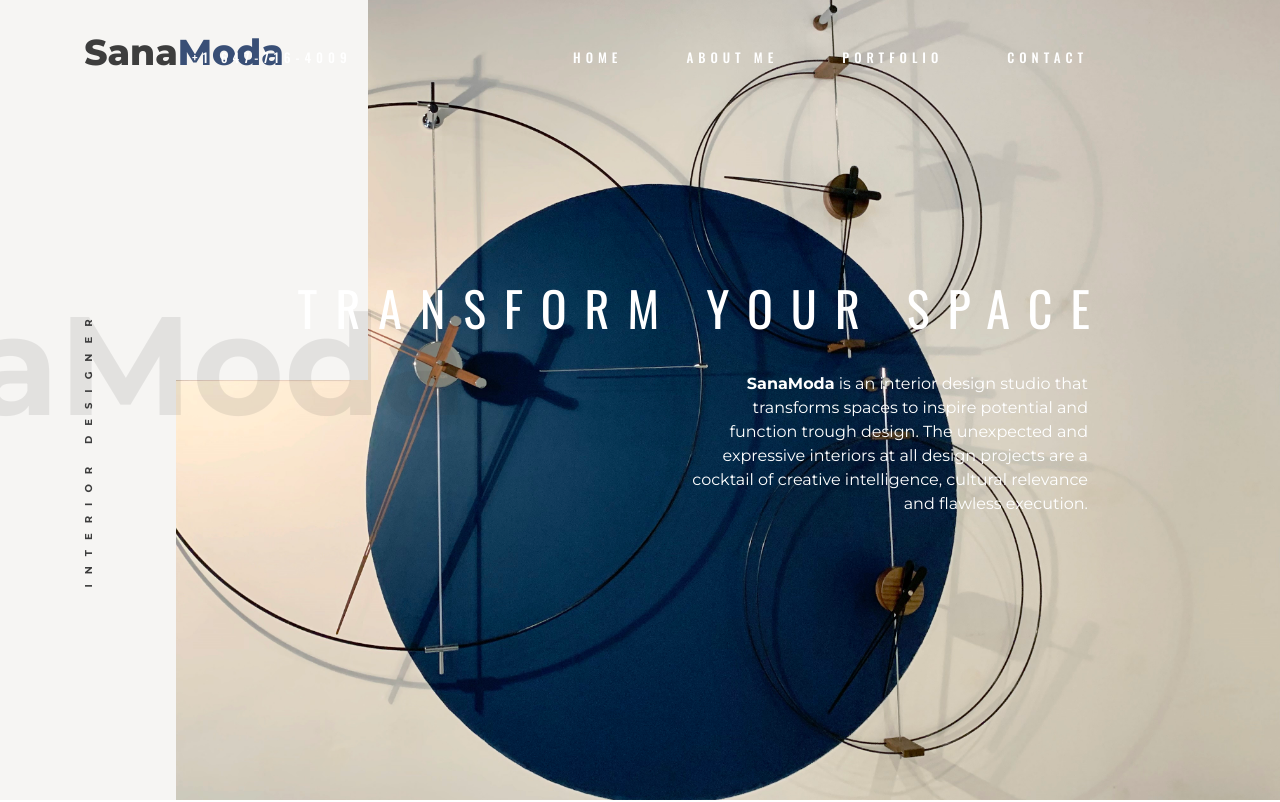
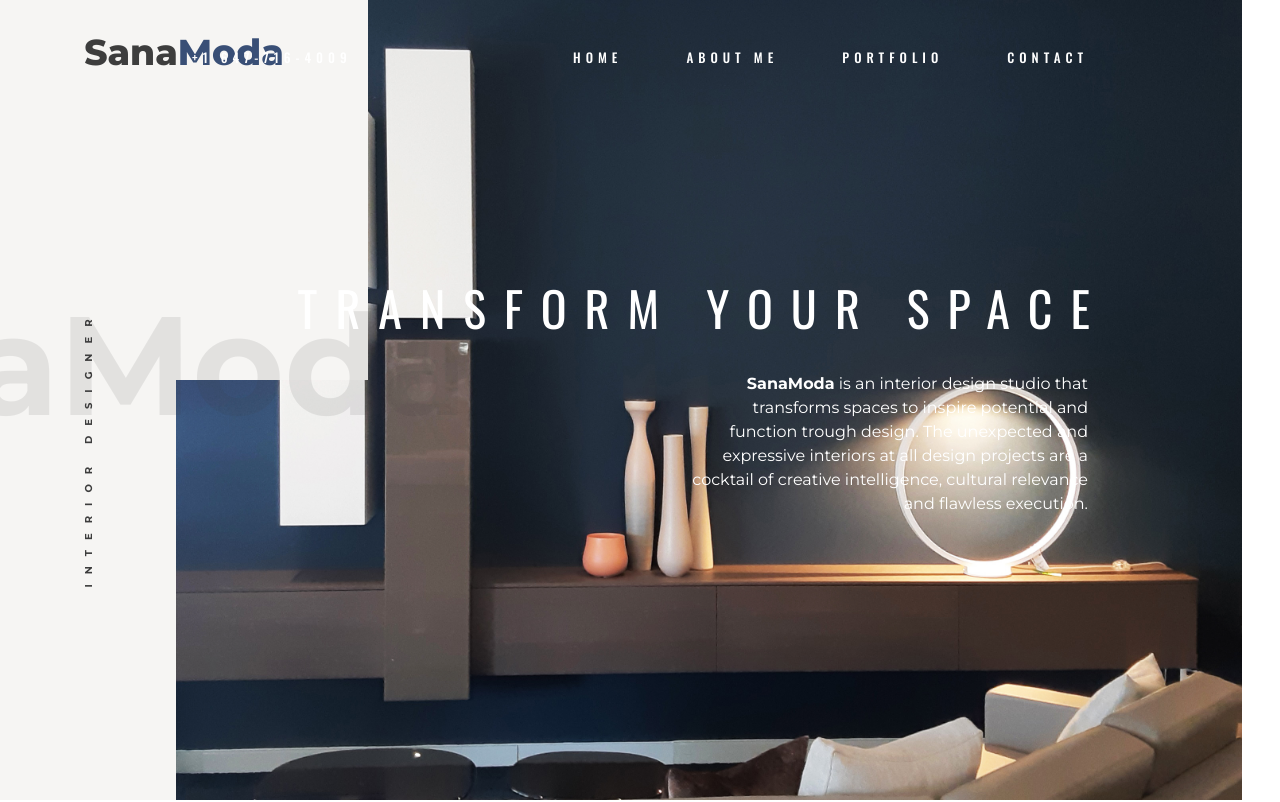
Before and after one commit to denyadev/sana.moda-v2, a Next.js app: page / in a window 1280 px wide. Shown: the top 802 px of the page. Built offline with nearby package versions, Linux system fonts and the light colour scheme.

Commit message:
changed bg

```diff
--- a/components/Main/Hero.js
+++ b/components/Main/Hero.js
@@ -4,7 +4,7 @@ import Socials from '../Socials'
 const Hero = () => {
   return (
     <>
-    <div className="relative bg-hero bg-cover bg-center">
+    <div className="relative bg-hero bg-contain bg-center bg-no-repeat">
         <div className="">
             <div className="h-screen absolute bg-[#F6F5F3] w-16 md:w-32 lg:w-44">
                 <div className="w-[14rem] md:w-[23rem] h-[17rem] md:h-[23.75rem] bg-[#F6F5F3]">
--- a/tailwind.config.js
+++ b/tailwind.config.js
@@ -15,7 +15,7 @@ module.exports = {
         },
       },
       backgroundImage: {
-        'hero': 'url("../public/clock.jpeg")',
+        'hero': 'url("../public/wall unit.jpg")',
         },
         container: {
                 padding: '12rem',
```
